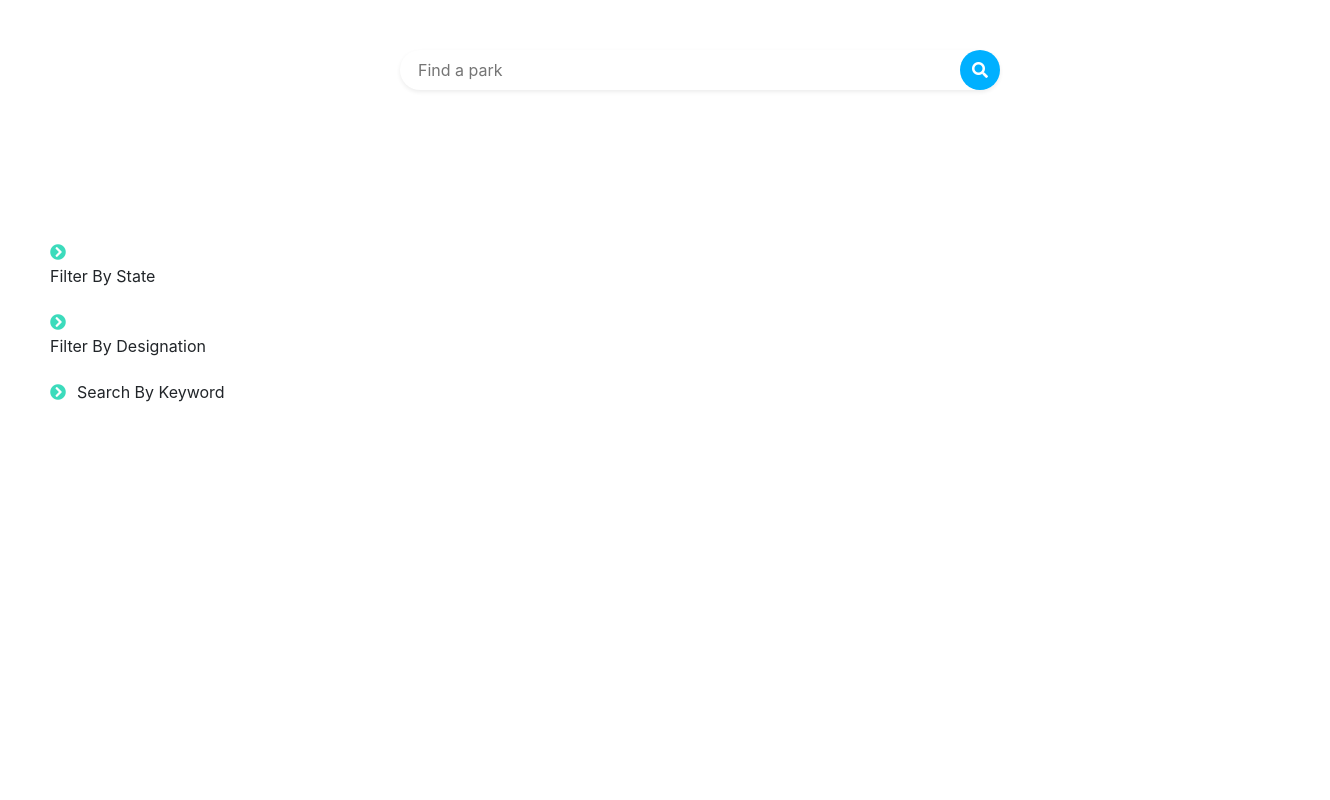
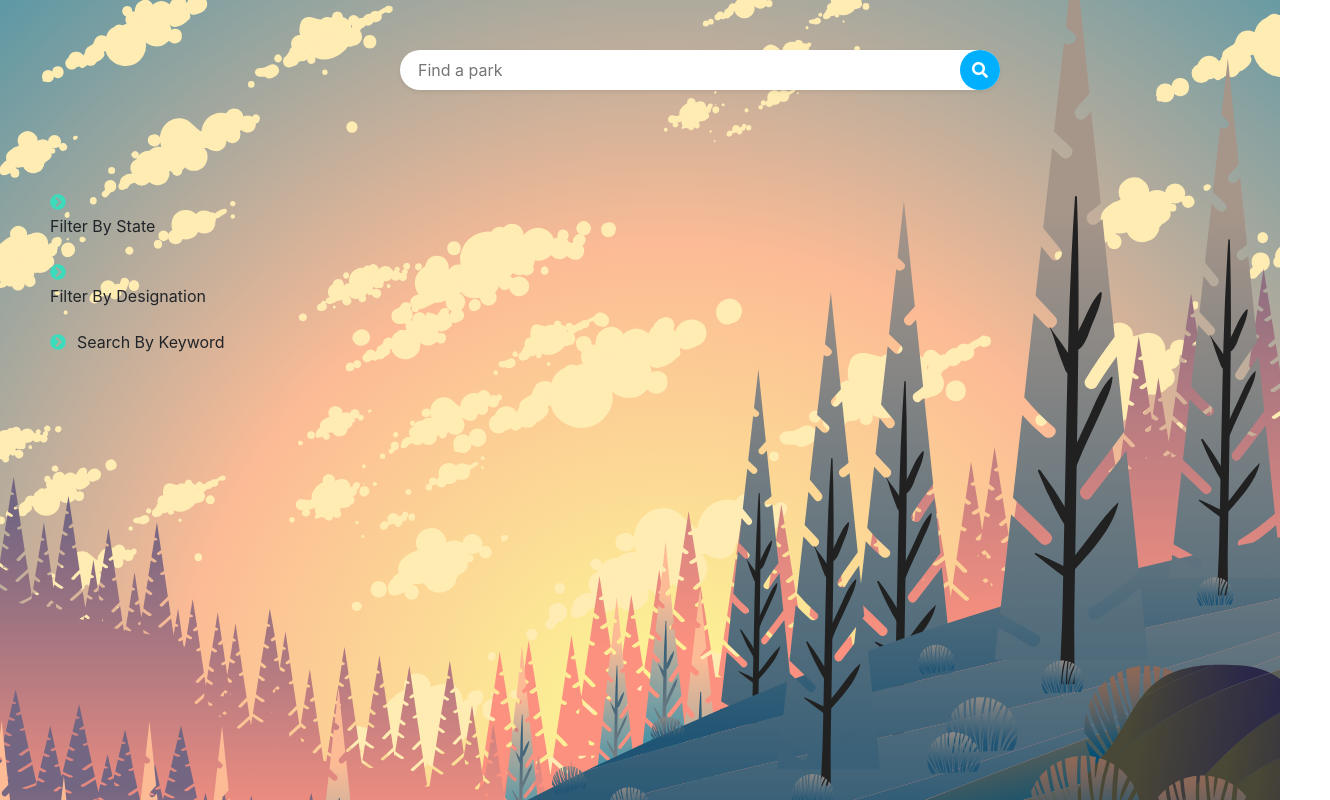
Before and after one commit to eunicornbread/NPSInfoKiosk, a React (Create React App) app: page /search in a window 1280 px wide. Shown: the whole page, 1330 px wide, since content can reach past the window. Built offline with nearby package versions, Linux system fonts and the light colour scheme.

Commit message:
Add some animation but it's not completely working sad

```diff
--- a/src/App.css
+++ b/src/App.css
@@ -1,6 +1,7 @@
 .bg-img {
   width: 100%;
   transform: translateY(-350px);
+  z-index: -1;
 }
 
 .main {
--- a/src/App.js
+++ b/src/App.js
@@ -17,7 +17,12 @@ class App extends Component {
             <img src={ bgImage } alt='background' />
           </div>
           <div className="content">
-            <NavLink to="/search">
+            <NavLink to={{
+              pathname: "/search",
+              props: {
+                transition: true
+              }
+            }}>
               <button type="button" className="button shadow-sm">
                 <span className="button-text mr-2">Find a park</span>
                 <span className='button-icon'><i className="fas fa-chevron-circle-right"></i></span>
--- a/src/search.css
+++ b/src/search.css
@@ -1,3 +1,26 @@
+html {
+    overflow: -moz-scrollbars-vertical;
+    overflow-y: scroll;
+}
+
+.bg-img {
+	z-index: -1;
+	width: 100%;
+	height: 100vh;
+	transform: translateY(-350px);
+	position: fixed;
+	transition: transform 5s ease-in-out;
+}
+
+.bg-img.top {
+	transform: translateY(0px);
+}
+
+.content {
+	width: 100vw;
+	position: relative;
+}
+
 .wrapper {
 	position: relative;
 	min-height: 100vh;
@@ -9,6 +32,7 @@
 	position: relative;
 	left: 400px;
 	top: 50px;
+	/*opacity: 0;*/
 }
 
 .search-input {
@@ -38,8 +62,9 @@
 
 .filter-menu {
 	position: relative;
-	top: 50px;
 	left: 50px;
+	width: 200px;
+	/*opacity: 0;*/
 }
 
 .dropdown-item {
@@ -68,9 +93,9 @@
 
 .filter-group {
 	position: relative;
-	top: 180px;
-	left: 60px;
-
+	top: 0px;
+	left: 70px;
+	width: 300px;
 }
 
 #state-filter-wrapper {
@@ -94,6 +119,7 @@
 	padding-top: 5px;
 	padding-bottom: 5px;
 	margin-top: 10px;
+	display: inline-block;
 }
 
 .desig-filter-item {
@@ -105,6 +131,7 @@
 	padding-top: 5px;
 	padding-bottom: 5px;
 	margin-top: 10px;
+	display: inline-block;
 }
 
 .desig-filter-item i {
--- a/src/search.js
+++ b/src/search.js
@@ -5,13 +5,8 @@ import USStateData from './states_titlecase.json';
 import designationData from './NPS_designation.json'
 import { NavLink } from 'react-router-dom';
 import natureImage from './nature2.svg';
-import bgImage from './background.svg';
-
-// US State JSON
-// https://gist.github.com/mshafrir/2646763
-
-// Nationa Park Service designation json file with data from
-// https://www.nps.gov/goga/planyourvisit/designations.htm
+//import bgImage from './background.svg';
+import bgImage from './new-landing-page.svg';
 
 class Search extends Component {
 	constructor(props) {
@@ -45,6 +40,10 @@ class Search extends Component {
 
 	componentDidMount() {
 		window.addEventListener('click', this.handleClickOutside, false);
+		setTimeout(() => {
+			document.getElementById('bg-img').classList.add('top');
+		}, 50);
+
 	}
 
 	componentWillUnmount() {
@@ -275,9 +274,12 @@ class Search extends Component {
 		index = 0;
 		this.state.stateFilter.forEach(element => {
 			stateFilterList.push(
-				<div className="state-filter-item" key={ index }>
-					<div className="filter-text">{ element }</div>
-					<i className="fas fa-times" data-state={ element } onClick={ this.handleStateDelete }></i>
+				<div key={ index }>
+					<div className="state-filter-item" id={ element }>
+						<div className="filter-text">{ element }</div>
+						<i className="fas fa-times" data-state={ element } onClick={ this.handleStateDelete }></i>
+					</div>
+					<br />
 				</div>
 			);
 			index += 1;
@@ -288,9 +290,12 @@ class Search extends Component {
 		index = 0;
 		this.state.desigFilter.forEach(element => {
 			desigFilterList.push(
-				<div className="desig-filter-item" key={ index }>
-					<div className="filter-text">{ element }</div>
-					<i className="fas fa-times" data-desig={ element } onClick={ this.handleDesigDelete }></i>
+				<div key={ index }>
+					<div className="desig-filter-item" id={ element } data-desig={ element }>
+						<div className="filter-text" id={ element + "-text" }>{ element }</div>
+						<i className="fas fa-times" data-desig={ element } onClick={ this.handleDesigDelete }></i>
+					</div>
+					<br />
 				</div>
 			);
 			index += 1;
@@ -300,9 +305,10 @@ class Search extends Component {
 		return (
 			<>
 			<div className="wrapper">
-				<div className="bg-img">
+				<div className="bg-img" id="bg-img">
+	            	<img src={ bgImage } alt='background' />
+	          	</div>
 
-	          	</div>
 				<div className="search-bar">
 					<form onSubmit={ this.handleSearch }>
 				    	<button type="submit" className="search-button">
```
Also changed, not shown: src/new-landing-page2.svg (added), 1 other file (tests, documents, lock files or other folders).
